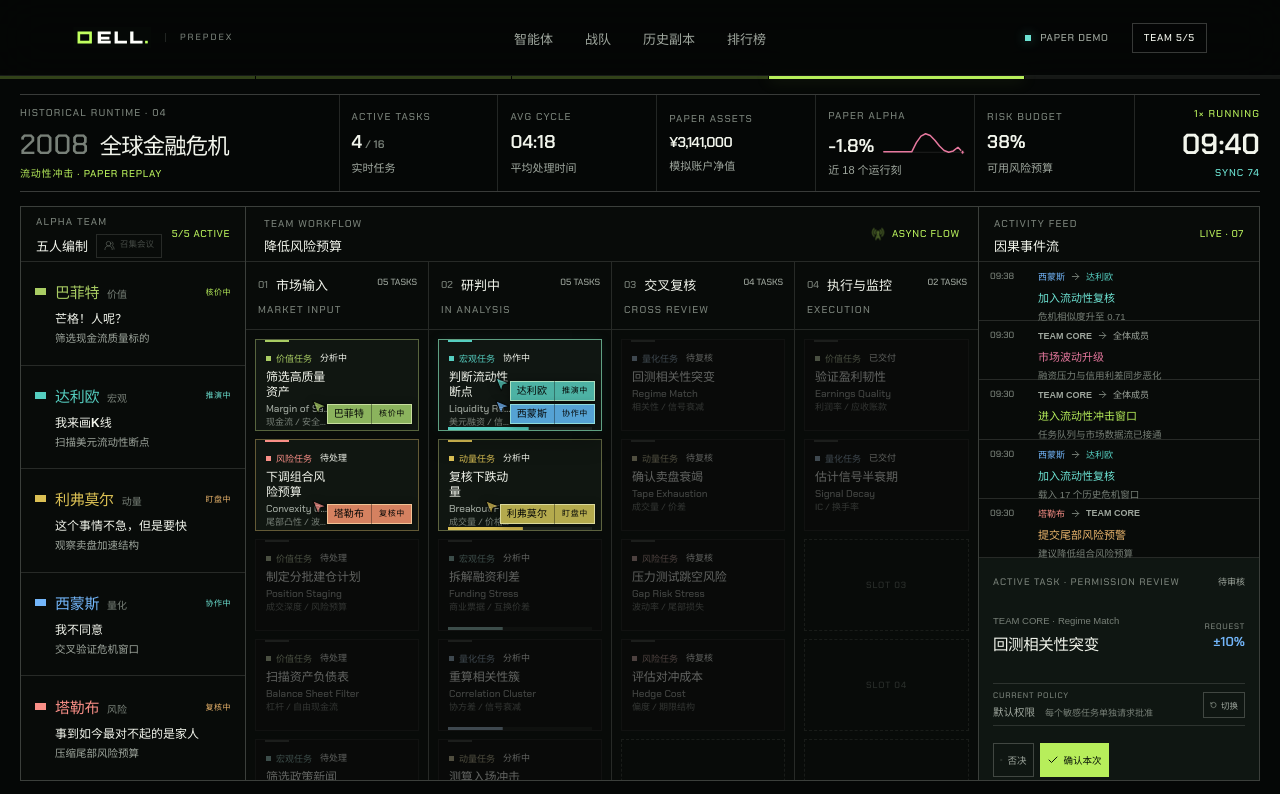
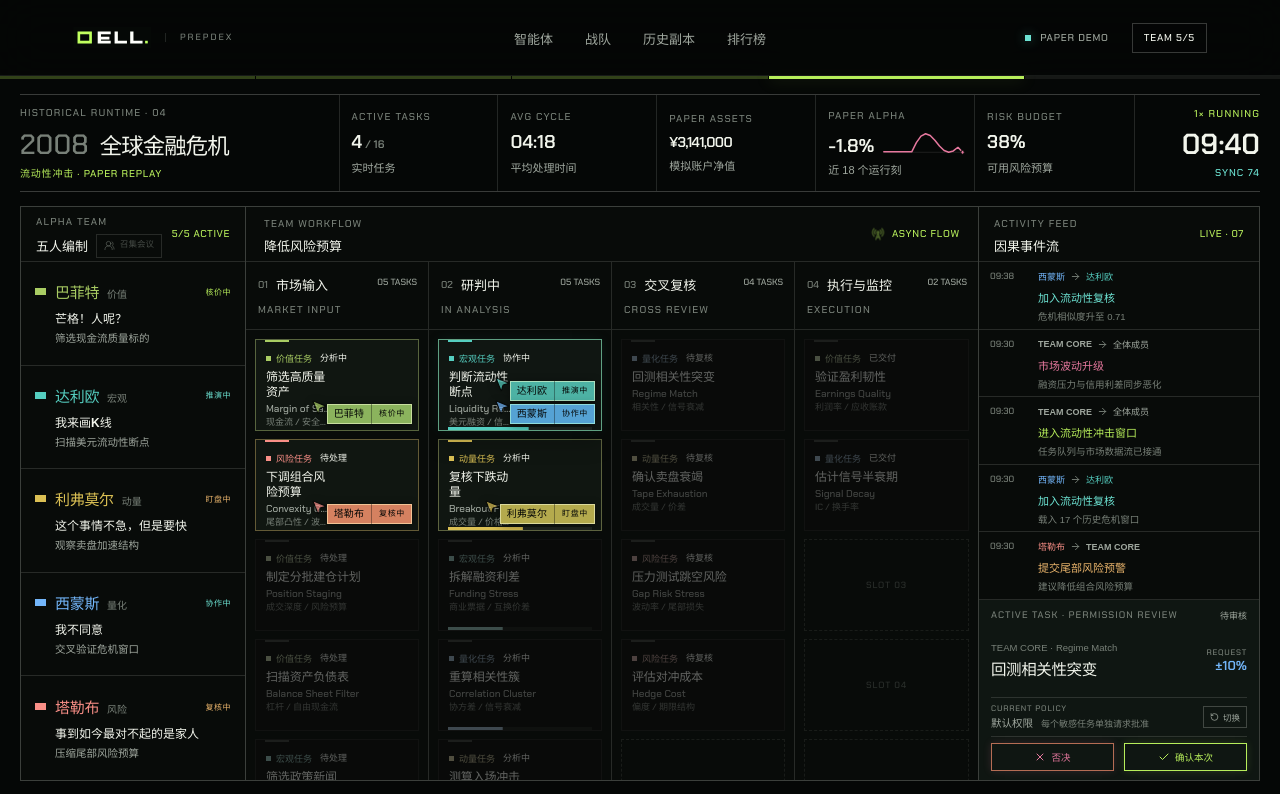
Before and after one commit to qellbot-lab/DEX_UI, a React (Vite) app in the folder versions/v4/prototype/: page /runtime in a window 1280 px wide. Shown: the top 794 px of the page. Built offline with nearby package versions, Linux system fonts and the light colour scheme.

Commit message:
style: compact permission review card

```diff
--- a/versions/v4/prototype/src/v4-runtime-motion.css
+++ b/versions/v4/prototype/src/v4-runtime-motion.css
@@ -467,7 +467,7 @@
 }
 
 .v4-runtime-page .v3-activity-rail {
-  grid-template-rows: 55px minmax(280px, 1fr) 222px;
+  grid-template-rows: 55px minmax(280px, 1fr) 180px;
 }
 
 .v4-activity-list {
@@ -498,11 +498,11 @@
 
 .v4-permission-review {
   display: grid;
-  height: 222px;
-  min-height: 222px;
-  grid-template-rows: 16px minmax(58px, 1fr) 52px 34px;
-  gap: 8px;
-  padding: 12px 14px;
+  height: 180px;
+  min-height: 180px;
+  grid-template-rows: 14px minmax(0, 1fr) 40px 28px;
+  gap: 6px;
+  padding: 9px 12px;
   overflow: hidden;
   background: color-mix(in oklch, var(--agent-color) 4%, var(--v3-surface-raised));
   contain: layout paint;
@@ -510,6 +510,10 @@
 
 .v4-permission-review > * {
   min-width: 0;
+}
+
+.v4-permission-review > div {
+  margin-top: 0;
 }
 
 .v4-permission-heading {
@@ -539,11 +543,11 @@
   color: var(--rose);
 }
 
-.v4-permission-task {
+.v4-permission-review > .v4-permission-task {
   display: grid;
   grid-template-columns: minmax(0, 1fr) auto;
   align-items: center;
-  gap: 16px;
+  gap: 14px;
 }
 
 .v4-permission-task > div {
@@ -564,7 +568,7 @@
 }
 
 .v4-permission-task h3 {
-  margin: 6px 0 0;
+  margin: 4px 0 0;
   color: var(--ivory);
   font-size: 15.5px;
   font-weight: 650;
@@ -574,7 +578,7 @@
 .v4-permission-task > span {
   display: grid;
   justify-items: end;
-  gap: 5px;
+  gap: 3px;
   color: var(--ember);
   white-space: nowrap;
 }
@@ -588,12 +592,12 @@
   font: 650 13px/1 Chakra, sans-serif;
 }
 
-.v4-permission-current {
+.v4-permission-review > .v4-permission-current {
   display: grid;
   grid-template-columns: minmax(0, 1fr) auto;
   align-items: center;
-  gap: 12px;
-  padding-block: 7px;
+  gap: 10px;
+  padding-block: 4px;
   border-block: 1px solid var(--v3-rule);
 }
 
@@ -601,8 +605,8 @@
   display: grid;
   min-width: 0;
   grid-template-columns: auto minmax(0, 1fr);
-  column-gap: 10px;
-  row-gap: 5px;
+  column-gap: 8px;
+  row-gap: 3px;
   align-items: baseline;
 }
 
@@ -644,8 +648,8 @@
 .v4-permission-cycle {
   position: relative;
   display: inline-flex;
-  width: 42px;
-  height: 26px;
+  width: 44px;
+  height: 22px;
   align-items: center;
   justify-content: center;
   gap: 4px;
@@ -676,18 +680,21 @@
 
 .v4-permission-resolution {
   min-width: 0;
-  min-height: 34px;
+  min-height: 28px;
 }
 
 .v4-permission-actions {
   display: grid;
-  height: 34px;
-  grid-template-columns: .74fr 1.26fr;
-  gap: 6px;
+  width: 100%;
+  height: 28px;
+  grid-template-columns: repeat(2, minmax(0, 1fr));
+  gap: 10px;
 }
 
 .v4-permission-actions button {
+  position: relative;
   display: inline-flex;
+  width: 100%;
   min-width: 0;
   align-items: center;
   justify-content: center;
@@ -700,29 +707,61 @@
   white-space: nowrap;
   transition:
     border-color 160ms var(--v3-ease),
-    background-color 160ms var(--v3-ease),
+    box-shadow 160ms var(--v3-ease),
     color 160ms var(--v3-ease);
 }
 
-.v4-permission-actions button:hover {
-  border-color: var(--ivory);
-  color: var(--ivory);
+.v4-permission-actions button::before {
+  position: absolute;
+  content: "";
+  inset: -6px 0;
+}
+
+.v4-permission-actions .is-deny {
+  border-color: color-mix(in oklch, var(--rose) 68%, var(--v3-rule-strong));
+  color: var(--rose);
+  box-shadow: 0 0 8px color-mix(in oklch, var(--rose) 16%, transparent);
 }
 
 .v4-permission-actions .is-approve {
   border-color: var(--acid);
-  background: var(--acid);
-  color: #071008;
+  background: transparent;
+  color: var(--acid);
+  box-shadow: 0 0 8px color-mix(in oklch, var(--acid) 16%, transparent);
 }
 
 .v4-permission-actions .is-approve.tone-cyan {
   border-color: var(--cyan);
-  background: var(--cyan);
+  background: transparent;
+  color: var(--cyan);
+  box-shadow: 0 0 8px color-mix(in oklch, var(--cyan) 16%, transparent);
+}
+
+.v4-permission-actions .is-deny:hover,
+.v4-permission-actions .is-deny:focus-visible {
+  border-color: var(--rose);
+  color: var(--ivory);
+  box-shadow: 0 0 12px color-mix(in oklch, var(--rose) 28%, transparent);
+  outline: 0;
+}
+
+.v4-permission-actions .is-approve:hover,
+.v4-permission-actions .is-approve:focus-visible {
+  border-color: var(--acid);
+  color: var(--ivory);
+  box-shadow: 0 0 12px color-mix(in oklch, var(--acid) 28%, transparent);
+  outline: 0;
+}
+
+.v4-permission-actions .is-approve.tone-cyan:hover,
+.v4-permission-actions .is-approve.tone-cyan:focus-visible {
+  border-color: var(--cyan);
+  box-shadow: 0 0 12px color-mix(in oklch, var(--cyan) 28%, transparent);
 }
 
 .v4-permission-outcome {
   display: flex;
-  height: 34px;
+  height: 28px;
   min-width: 0;
   align-items: center;
   gap: 7px;
@@ -743,11 +782,11 @@
 
 .v4-meeting-minutes {
   display: grid;
-  height: 222px;
-  min-height: 222px;
-  grid-template-rows: 16px 42px minmax(0, 1fr) 30px;
-  gap: 8px;
-  padding: 12px 14px;
+  height: 180px;
+  min-height: 180px;
+  grid-template-rows: 14px 36px minmax(0, 1fr) 26px;
+  gap: 6px;
+  padding: 9px 12px;
   overflow: hidden;
   background:
     linear-gradient(90deg, color-mix(in oklch, var(--cyan) 5%, transparent), transparent 44%),
```
